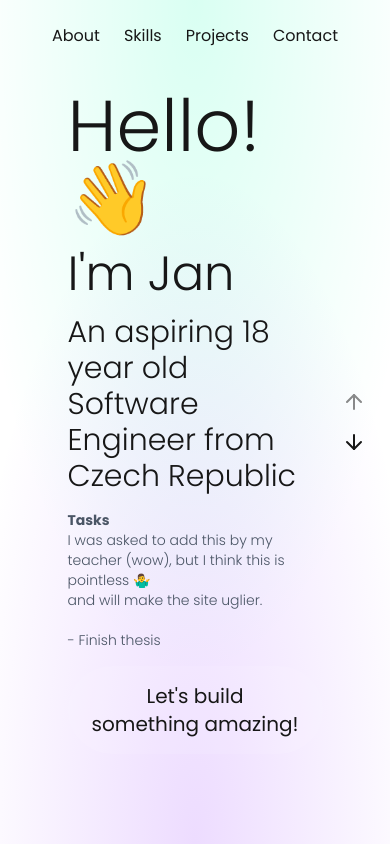
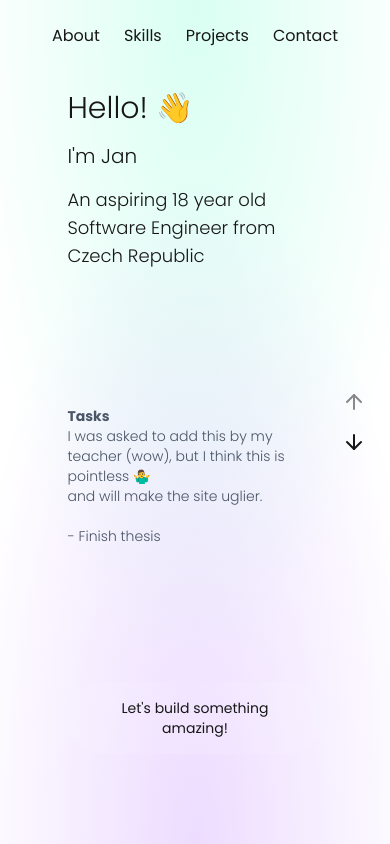
Before and after one commit to KoblizekXD/personal-site, a Next.js app: page / in a window 390 px wide. Built offline with nearby package versions, Linux system fonts and the light colour scheme.

Commit message:
feat: feet)

```diff
--- a/src/components/sections/contacts.tsx
+++ b/src/components/sections/contacts.tsx
@@ -11,10 +11,10 @@ export function ContactsPage() {
       id="skills"
       className="flex flex-col font-[Poppins] p-12 gap-y-8 w-full h-full"
     >
-      <h1 className="text-7xl font-light">Contacts</h1>
-      <h2 className="text-3xl">E-mail</h2>
+      <h1 className="text-3xl md:text-7xl font-light">Contacts</h1>
+      <h2 className="text-xl md:text-3xl">E-mail</h2>
       <div className="flex items-center gap-x-4 text-xl">
-        <Mail />
+        <Mail className="size-8" />
         <Link
           href={"mailto:janprokupek04@gmail.com"}
           className="underline underline-offset-3"
@@ -22,7 +22,7 @@ export function ContactsPage() {
           janprokupek04@gmail.com
         </Link>
       </div>
-      <h2 className="text-3xl">Social Media</h2>
+      <h2 className="text-xl md:text-3xl">Social Media</h2>
       <Link
         href={"https://github.com/KoblizekXD"}
         className="flex items-center gap-x-4 text-xl"
--- a/src/components/sections/landing.tsx
+++ b/src/components/sections/landing.tsx
@@ -33,13 +33,13 @@ export function LandingPage() {
       id="landing"
       className="flex flex-col p-12 gap-y-4 w-full h-full"
     >
-      <motion.h1 className="text-7xl font-[Poppins] font-light" variants={item}>
+      <motion.h1 className="text-3xl md:text-7xl font-[Poppins] font-light" variants={item}>
         Hello! 👋
       </motion.h1>
-      <motion.h2 className="font-[Poppins] font-light text-5xl" variants={item}>
+      <motion.h2 className="font-[Poppins] font-light text-xl md:text-5xl" variants={item}>
         I'm Jan
       </motion.h2>
-      <motion.h3 className="font-[Poppins] font-light text-3xl" variants={item}>
+      <motion.h3 className="font-[Poppins] font-light text-lg md:text-3xl" variants={item}>
         An aspiring{" "}
         {(
           (Date.now() - new Date("08/01/2007").getTime()) /
@@ -64,7 +64,7 @@ export function LandingPage() {
       <div className="mt-auto flex items-center justify-center">
         <motion.button
           variants={button}
-          className="cursor-pointer rounded-full bg-white/10 px-6 py-4 text-xl font-[Poppins]"
+          className="cursor-pointer rounded-full bg-white/10 px-6 py-4 text-sm md:text-xl font-[Poppins]"
           type="button"
           onClick={() => setIndex((prev) => prev + 1)}
         >
--- a/src/components/sections/projects.tsx
+++ b/src/components/sections/projects.tsx
@@ -14,7 +14,7 @@ export function ProjectsPage() {
       id="skills"
       className="flex flex-col p-12 gap-y-8 w-full h-full"
     >
-      <h1 className="text-7xl font-[Poppins] font-light flex items-center gap-x-4">
+      <h1 className="text-3xl md:text-7xl font-[Poppins] font-light flex items-center gap-x-4">
         Projects
         <Link
           href={"https://github.com/KoblizekXD"}
@@ -25,7 +25,7 @@ export function ProjectsPage() {
         </Link>
       </h1>
       <div className="bg-[url('/tdc.png')] bg-cover bg-center p-4 space-y-4 rounded shadow bg-black/60 bg-blend-multiply flex-1">
-        <h2 className="text-3xl font-[Poppins] font-light">Tour de Cloud</h2>
+        <h2 className="text-xl md:text-3xl font-[Poppins] font-light">Tour de Cloud</h2>
         <p>
           A self-hostable platform for deploying user applications to our
           platform. Developed for the Tour de App competition.
--- a/src/components/sections/skills.tsx
+++ b/src/components/sections/skills.tsx
@@ -71,8 +71,8 @@ export function SkillsPage() {
       id="skills"
       className="flex flex-col p-12 gap-y-8 w-full h-full"
     >
-      <h1 className="text-7xl font-[Poppins] font-light">My Skills</h1>
-      <h2 className="text-4xl font-[Poppins] font-light">Tools</h2>
+      <h1 className="md:text-7xl text-3xl font-[Poppins] font-medium md:font-light">My Skills</h1>
+      <h2 className="text-3xl md:text-4xl font-[Poppins] font-light">Tools</h2>
       <div className="flex items-center gap-x-4 *:size-8 [&>a]:hover:scale-150 [&>a]:transition-transform">
         {skillsData.tools.map(({ Icon, url }) => (
           <Link key={url} href={url} target="_blank" rel="noopener noreferrer">
@@ -80,7 +80,7 @@ export function SkillsPage() {
           </Link>
         ))}
       </div>
-      <h2 className="text-4xl font-[Poppins] font-light">
+      <h2 className="text-3xl md:text-4xl font-[Poppins] font-light">
         Databases & Platforms
       </h2>
       <div className="flex items-center gap-x-4 *:size-8 [&>a]:hover:scale-150 [&>a]:transition-transform">
@@ -90,7 +90,7 @@ export function SkillsPage() {
           </Link>
         ))}
       </div>
-      <h2 className="text-4xl font-[Poppins] font-light">
+      <h2 className="text-3xl md:text-4xl font-[Poppins] font-light">
         Languages & Frameworks
       </h2>
       <div className="flex items-center gap-x-4 *:size-8 [&>a]:hover:scale-150 [&>a]:transition-transform">
```
